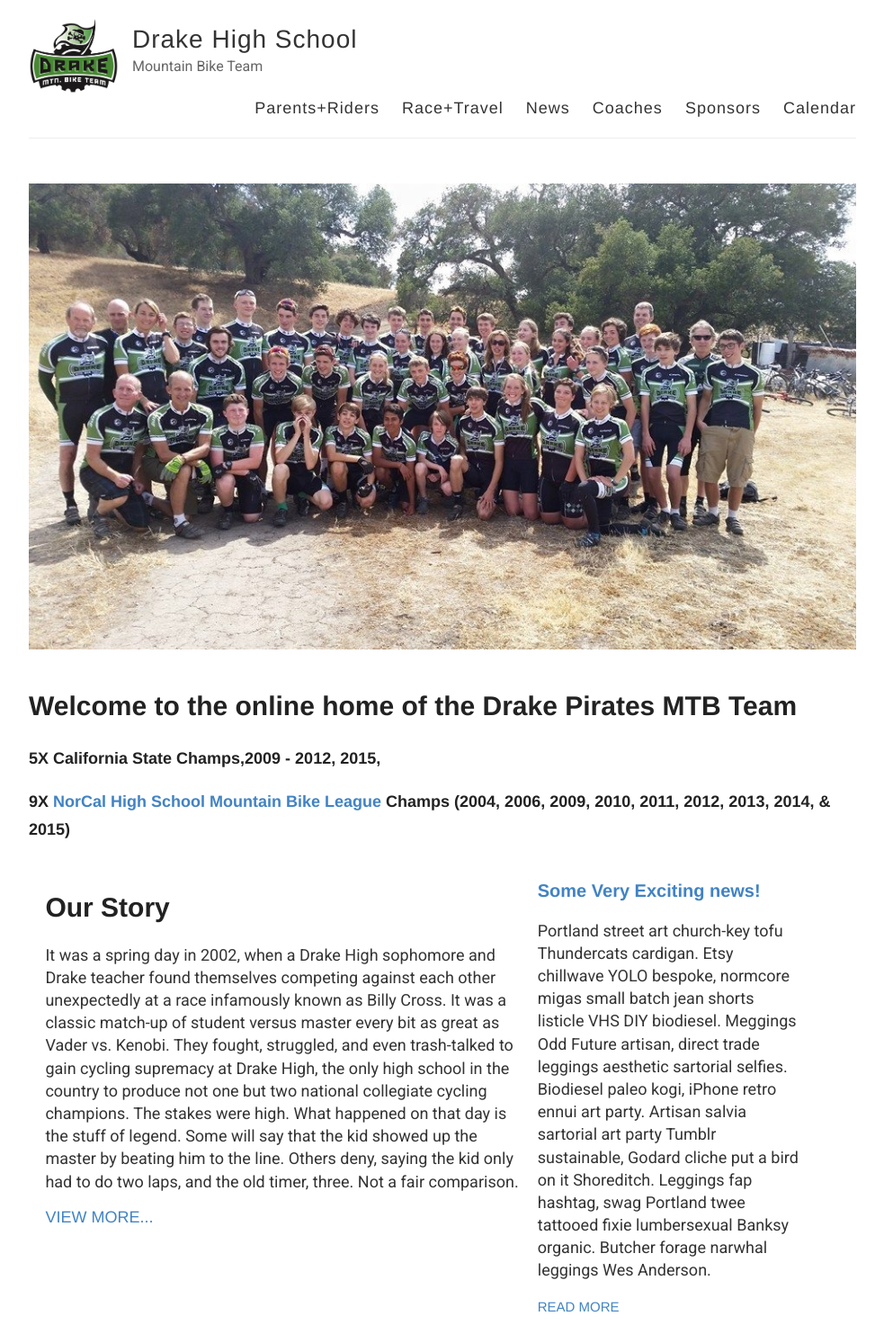
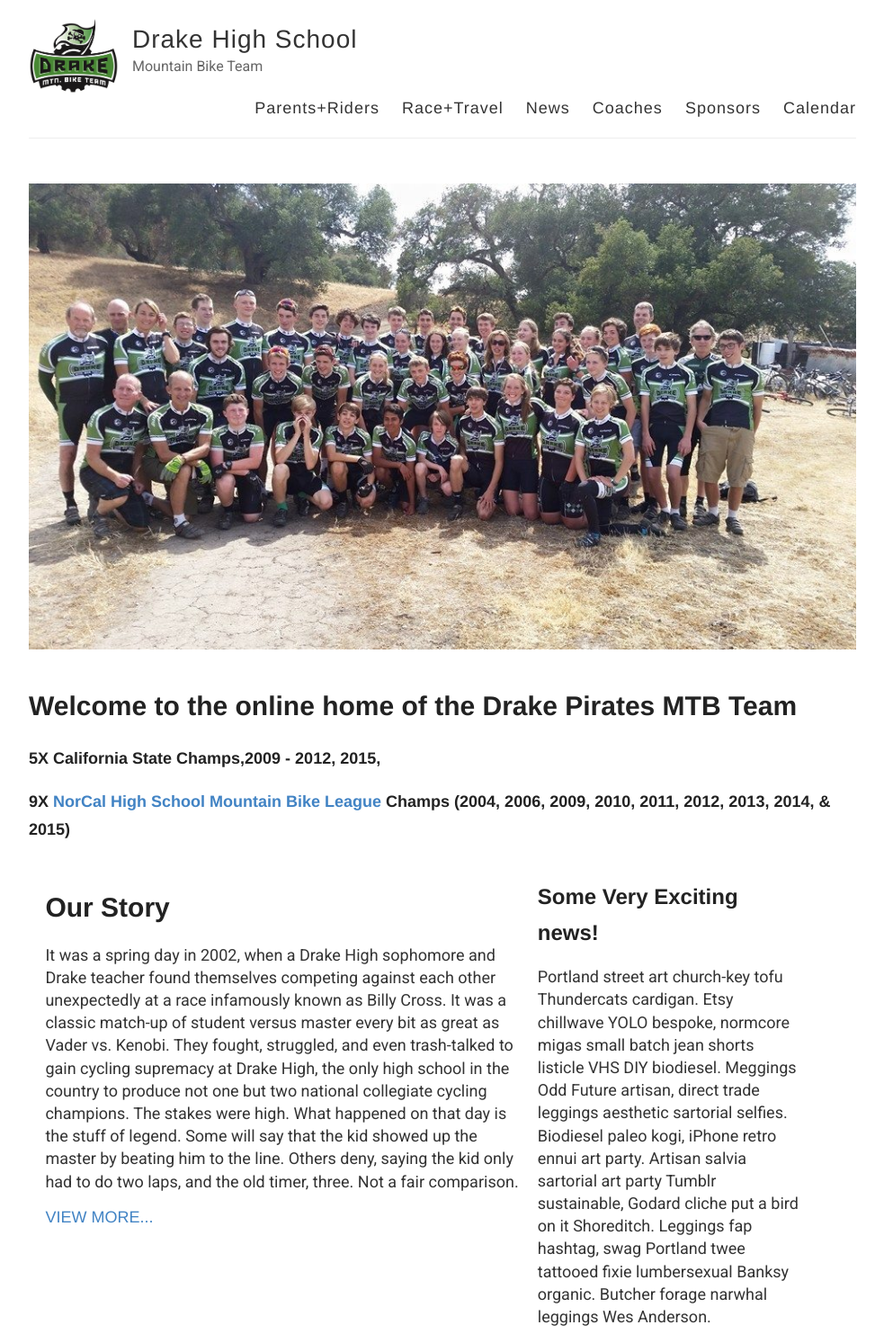
Before and after one commit to pwerba/drakeMTB, a Jekyll site: the page built from index.html, in a window 1280 px wide. Shown: the top 1483 px of the page at 90% size, without its empty margins (148-1131 px from the left). Built offline with Jekyll 4.4.1, drawn with Linux system fonts in a browser that asks for light colours; Markdown is read by kramdown in place of the engine named in the settings; grey boxes are pictures that could not be loaded.

Commit message:
Change linking of post previews

```diff
--- a/index.html
+++ b/index.html
@@ -22,7 +22,7 @@
 				  {% for post in site.posts limit:1 %}
 				    <article class="post">
 
-				      <h3><a href="{{ site.baseurl }}{{ post.url }}">{{ post.title }}</a></h3>
+				      <h2>{{ post.title }}</h2>
 
 				      <div class="entry">
 				        {{ post.excerpt }}
```
